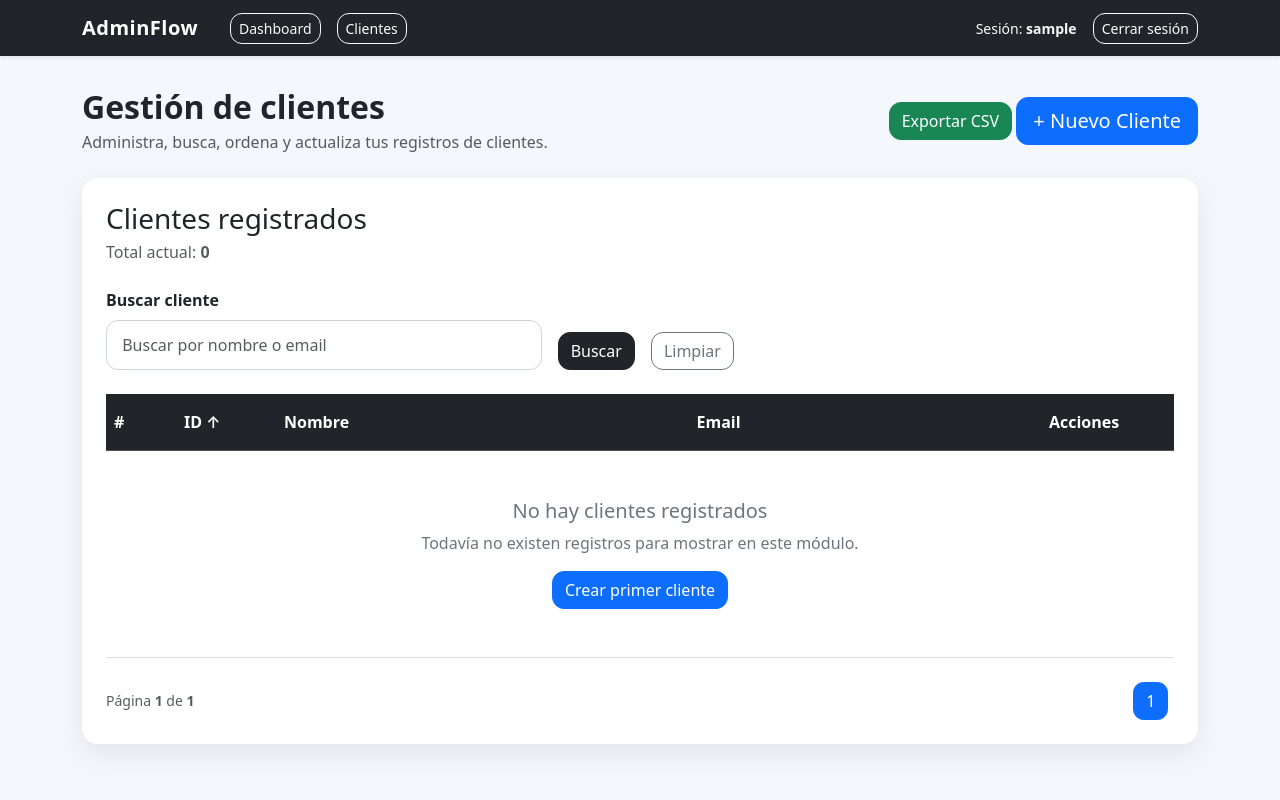
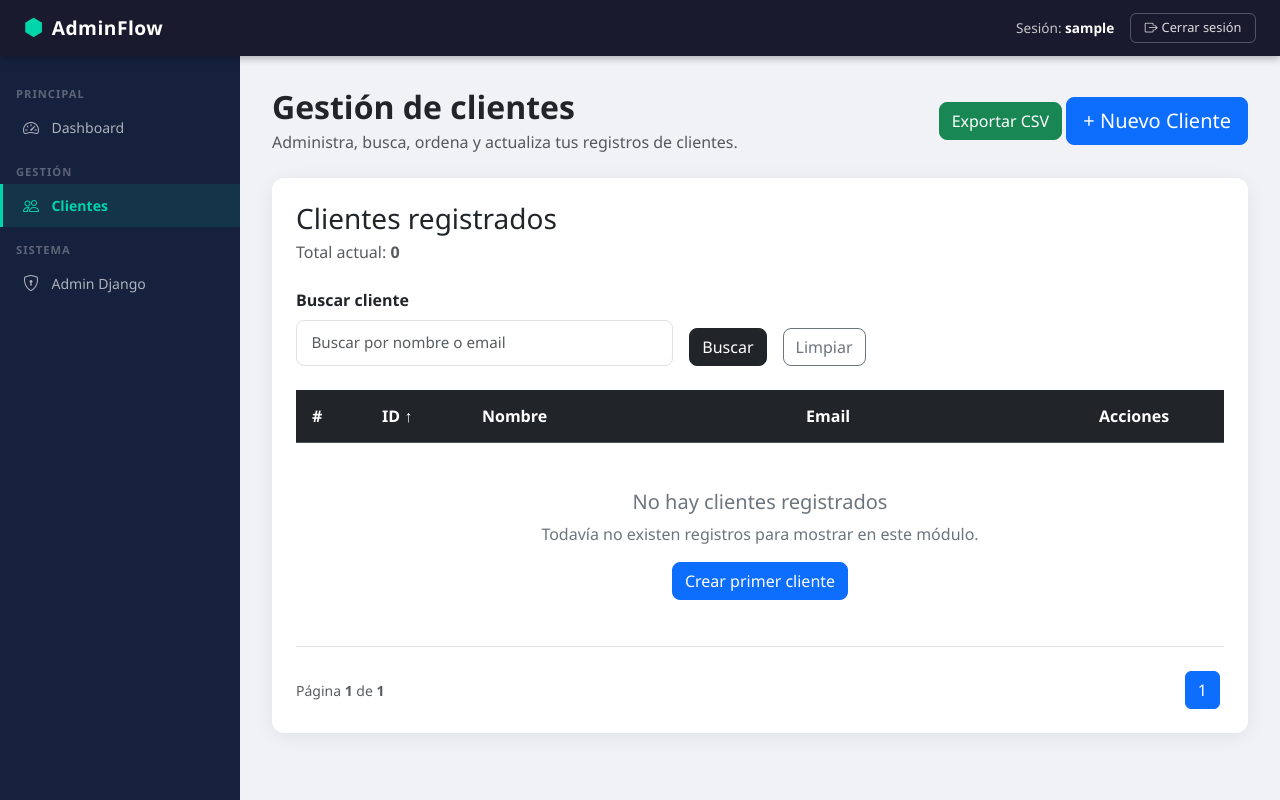
Before and after one commit to elvisdga/adminflow, a Django app: page /clients/ in a window 1280 px wide. Run offline with Django 5.2, Linux system fonts and the light colour scheme; the visitor is signed in with stand-in values (Sample User, id 1); data that the repository does not hold is empty.

Commit message:
feat: restore sidebar layout with dark theme navigation

```diff
--- a/core/templates/base.html
+++ b/core/templates/base.html
@@ -4,161 +4,233 @@
     <meta charset="UTF-8">
     <meta name="viewport" content="width=device-width, initial-scale=1.0">
     <title>{% block title %}AdminFlow{% endblock %}</title>
-
     <link href="https://cdn.jsdelivr.net/npm/bootstrap@5.3.3/dist/css/bootstrap.min.css" rel="stylesheet">
-
+    <link href="https://cdn.jsdelivr.net/npm/bootstrap-icons@1.11.3/font/bootstrap-icons.min.css" rel="stylesheet">
     <style>
+        * { box-sizing: border-box; }
         body {
-            background-color: #f4f7fb;
+            margin: 0;
+            background-color: #f0f2f5;
+            font-family: 'Segoe UI', sans-serif;
+            display: flex;
+            flex-direction: column;
+            min-height: 100vh;
         }
 
-        .navbar-brand {
+        /* ── TOPBAR ── */
+        .topbar {
+            height: 56px;
+            background: #1a1a2e;
+            display: flex;
+            align-items: center;
+            justify-content: space-between;
+            padding: 0 1.5rem;
+            position: fixed;
+            top: 0; left: 0; right: 0;
+            z-index: 1000;
+            box-shadow: 0 2px 8px rgba(0,0,0,0.3);
+        }
+        .topbar-brand {
+            color: #fff;
             font-weight: 700;
+            font-size: 1.2rem;
+            text-decoration: none;
             letter-spacing: 0.5px;
         }
-
-        .page-shell {
-            padding-top: 2rem;
-            padding-bottom: 3rem;
+        .topbar-brand:hover { color: #00d4aa; }
+        .topbar-right {
+            display: flex;
+            align-items: center;
+            gap: 1rem;
+            color: rgba(255,255,255,0.75);
+            font-size: 0.85rem;
+        }
+        .topbar-right strong { color: #fff; }
+        .btn-topbar {
+            background: transparent;
+            border: 1px solid rgba(255,255,255,0.25);
+            color: rgba(255,255,255,0.85);
+            border-radius: 6px;
+            padding: 0.3rem 0.85rem;
+            font-size: 0.8rem;
+            cursor: pointer;
+            text-decoration: none;
+            transition: all 0.2s;
+        }
+        .btn-topbar:hover {
+            background: rgba(255,255,255,0.1);
+            color: #fff;
+            border-color: rgba(255,255,255,0.5);
         }
 
+        /* ── SIDEBAR ── */
+        .sidebar {
+            width: 240px;
+            background: #16213e;
+            position: fixed;
+            top: 56px;
+            left: 0;
+            bottom: 0;
+            overflow-y: auto;
+            z-index: 900;
+            padding: 1rem 0;
+        }
+        .sidebar-section {
+            padding: 0.4rem 1rem 0.2rem;
+            font-size: 0.7rem;
+            font-weight: 700;
+            text-transform: uppercase;
+            letter-spacing: 1px;
+            color: rgba(255,255,255,0.3);
+            margin-top: 0.5rem;
+        }
+        .sidebar-item {
+            display: flex;
+            align-items: center;
+            gap: 0.65rem;
+            padding: 0.6rem 1.25rem;
+            color: rgba(255,255,255,0.65);
+            text-decoration: none;
+            font-size: 0.88rem;
+            border-left: 3px solid transparent;
+            transition: all 0.2s;
+        }
+        .sidebar-item:hover {
+            background: rgba(255,255,255,0.06);
+            color: #fff;
+            border-left-color: #00d4aa;
+        }
+        .sidebar-item.active {
+            background: rgba(0,212,170,0.1);
+            color: #00d4aa;
+            border-left-color: #00d4aa;
+            font-weight: 600;
+        }
+        .sidebar-item i { font-size: 1rem; width: 18px; }
+
+        .sidebar-user {
+            margin: 1rem;
+            padding: 0.75rem;
+            background: rgba(255,255,255,0.05);
+            border-radius: 8px;
+            color: rgba(255,255,255,0.6);
+            font-size: 0.8rem;
+            border: 1px solid rgba(255,255,255,0.08);
+        }
+        .sidebar-user strong { color: #fff; display: block; margin-bottom: 0.25rem; }
+
+        /* ── MAIN CONTENT ── */
+        .main-wrapper {
+            margin-top: 56px;
+            margin-left: 240px;
+            padding: 2rem;
+            flex: 1;
+            min-height: calc(100vh - 56px);
+        }
+
+        /* ── CARDS ── */
         .module-card {
             border: 0;
-            border-radius: 1rem;
-            box-shadow: 0 10px 30px rgba(15, 23, 42, 0.08);
+            border-radius: 12px;
+            box-shadow: 0 4px 20px rgba(0,0,0,0.07);
+            background: #fff;
         }
 
-        .table thead th {
-            vertical-align: middle;
+        /* ── ALERTS ── */
+        .alert { border-radius: 10px; }
+
+        /* ── TABLES ── */
+        .table thead th { vertical-align: middle; }
+        .table td, .table th { padding: 0.9rem 1rem; }
+
+        /* ── BUTTONS ── */
+        .btn { border-radius: 8px; }
+        .form-control, .form-select { border-radius: 8px; }
+
+        /* ── FORMS ── */
+        input[type="text"], input[type="email"],
+        input[type="number"], input[type="tel"],
+        select, textarea {
+            display: block; width: 100%;
+            padding: 0.65rem 0.9rem;
+            font-size: 0.95rem;
+            border: 1px solid #dee2e6;
+            border-radius: 8px;
+            transition: border-color .15s, box-shadow .15s;
+        }
+        input:focus, select:focus, textarea:focus {
+            border-color: #00d4aa;
+            outline: 0;
+            box-shadow: 0 0 0 0.2rem rgba(0,212,170,0.2);
         }
 
-        .table td,
-        .table th {
-            padding-top: 1rem;
-            padding-bottom: 1rem;
-        }
+        /* ── PAGINATION ── */
+        .page-link { border-radius: 6px !important; margin-right: 4px; }
 
-        .sort-link {
-            color: inherit;
-            text-decoration: none;
-        }
+        /* ── SORT LINKS ── */
+        .sort-link { color: inherit; text-decoration: none; }
+        .sort-link:hover { text-decoration: underline; }
 
-        .sort-link:hover {
-            text-decoration: underline;
-        }
-
-        .alert {
-            border-radius: 0.85rem;
-        }
-
-        .btn {
-            border-radius: 0.75rem;
-        }
-
-        .form-control {
-            border-radius: 0.75rem;
-        }
-
-        .page-link {
-            border-radius: 0.65rem !important;
-            margin-right: 0.35rem;
-        }
-
-        .empty-state {
-            padding: 2rem 1rem;
-            text-align: center;
-            color: #6c757d;
-        }
-
-        .toolbar-actions {
-            gap: 0.75rem;
-        }
-        input[type="text"],
-        input[type="email"],
-        input[type="number"],
-        input[type="tel"],
-        select,
-                textarea {
-                            display: block;
-                            width: 100%;
-                            padding: 0.75rem 0.95rem;
-                            font-size: 1rem;
-                            line-height: 1.5;
-                            color: #212529;
-                            background-color: #fff;
-                            background-clip: padding-box;
-                            border: 1px solid #ced4da;
-                            appearance: none;
-                            border-radius: 0.75rem;
-                            transition: border-color .15s ease-in-out, box-shadow .15s ease-in-out;
-                        }
-
-        input[type="text"]:focus,
-        input[type="email"]:focus,
-        input[type="number"]:focus,
-        input[type="tel"]:focus,
-        select:focus,
-                    textarea:focus {
-                    border-color: #86b7fe;
-                    outline: 0;
-                    box-shadow: 0 0 0 0.2rem rgba(13, 110, 253, 0.15);
-}
+        /* ── EMPTY STATE ── */
+        .empty-state { padding: 2rem; text-align: center; color: #6c757d; }
     </style>
 </head>
 <body>
 
-    <nav class="navbar navbar-expand-lg navbar-dark bg-dark shadow-sm">
-        <div class="container">
-            <div class="d-flex align-items-center gap-3">
-                <a class="navbar-brand mb-0" href="{% url 'dashboard' %}">AdminFlow</a>
-
+    <!-- TOPBAR -->
+    <nav class="topbar">
+        <a href="{% url 'dashboard' %}" class="topbar-brand">
+            <i class="bi bi-hexagon-fill me-2" style="color:#00d4aa"></i>AdminFlow
+        </a>
+        <div class="topbar-right">
             {% if request.user.is_authenticated %}
-                    <a href="{% url 'dashboard' %}" class="btn btn-sm btn-outline-light">
-                        Dashboard
-                    </a>
-                    <a href="{% url 'client_list' %}" class="btn btn-sm btn-outline-light">
-                        Clientes
-                    </a>
-                {% endif %}
-            </div>
-
-            <div class="d-flex align-items-center gap-3 text-white">
-                {% if request.user.is_authenticated %}
-                    <span class="small text-light">
-                        Sesión: <strong>{{ request.user.username }}</strong>
-                    </span>
-
+                <span>Sesión: <strong>{{ request.user.username }}</strong></span>
                 <form method="post" action="{% url 'logout' %}" class="m-0">
                     {% csrf_token %}
-                        <button type="submit" class="btn btn-sm btn-outline-light">
-                            Cerrar sesión
+                    <button type="submit" class="btn-topbar">
+                        <i class="bi bi-box-arrow-right me-1"></i>Cerrar sesión
                     </button>
                 </form>
             {% else %}
-                    <a href="{% url 'login' %}" class="btn btn-sm btn-outline-light">
-                        Iniciar sesión
-                    </a>
+                <a href="{% url 'login' %}" class="btn-topbar">Iniciar sesión</a>
             {% endif %}
-            </div>
         </div>
     </nav>
 
-    <main class="page-shell">
-        <div class="container">
+    {% if request.user.is_authenticated %}
+    <!-- SIDEBAR -->
+    <aside class="sidebar">
+        <div class="sidebar-section">Principal</div>
+        <a href="{% url 'dashboard' %}" class="sidebar-item {% if request.resolver_match.url_name == 'dashboard' %}active{% endif %}">
+            <i class="bi bi-speedometer2"></i> Dashboard
+        </a>
 
+        <div class="sidebar-section">Gestión</div>
+        <a href="{% url 'client_list' %}" class="sidebar-item {% if 'client' in request.resolver_match.url_name %}active{% endif %}">
+            <i class="bi bi-people"></i> Clientes
+        </a>
+
+        <div class="sidebar-section">Sistema</div>
+        <a href="/admin/" class="sidebar-item">
+            <i class="bi bi-shield-lock"></i> Admin Django
+        </a>
+    </aside>
+    {% endif %}
+
+    <!-- MAIN -->
+    <main class="main-wrapper {% if not request.user.is_authenticated %}ms-0{% endif %}">
         {% if messages %}
             <div class="mb-4">
                 {% for message in messages %}
                     <div class="alert alert-{{ message.tags|default:'info' }} alert-dismissible fade show shadow-sm" role="alert">
                         {{ message }}
-                            <button type="button" class="btn-close" data-bs-dismiss="alert" aria-label="Cerrar"></button>
+                        <button type="button" class="btn-close" data-bs-dismiss="alert"></button>
                     </div>
                 {% endfor %}
             </div>
         {% endif %}
 
         {% block content %}{% endblock %}
-        </div>
     </main>
 
     <script src="https://cdn.jsdelivr.net/npm/bootstrap@5.3.3/dist/js/bootstrap.bundle.min.js"></script>
```
Lines whose indentation alone changed are shown as unchanged.
